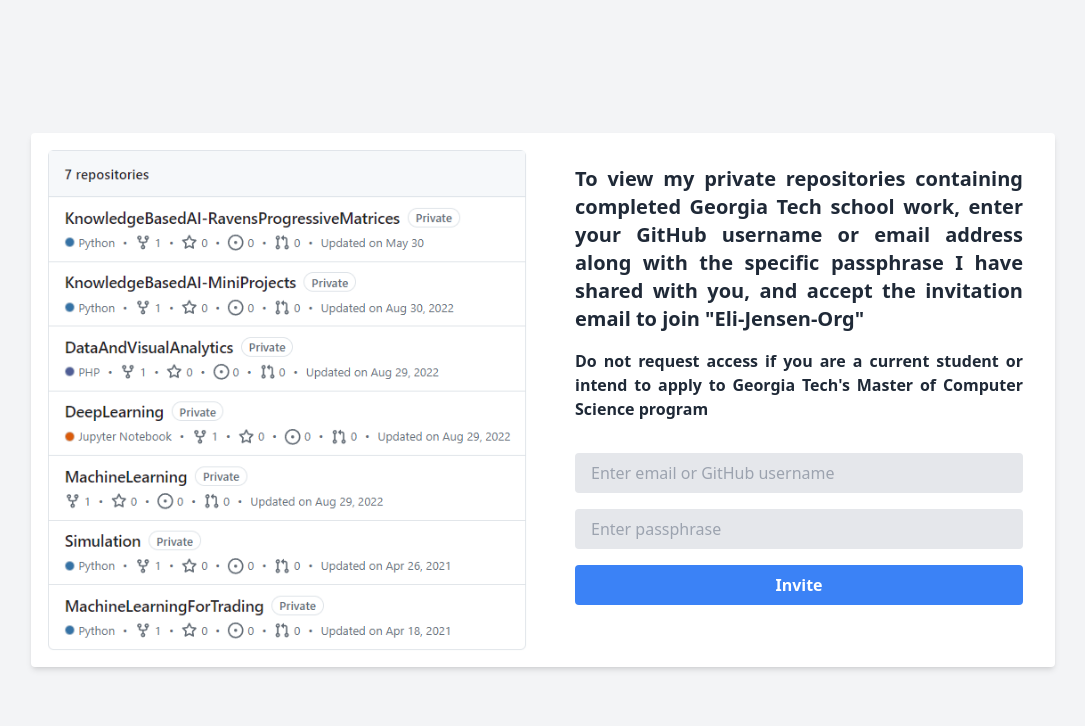
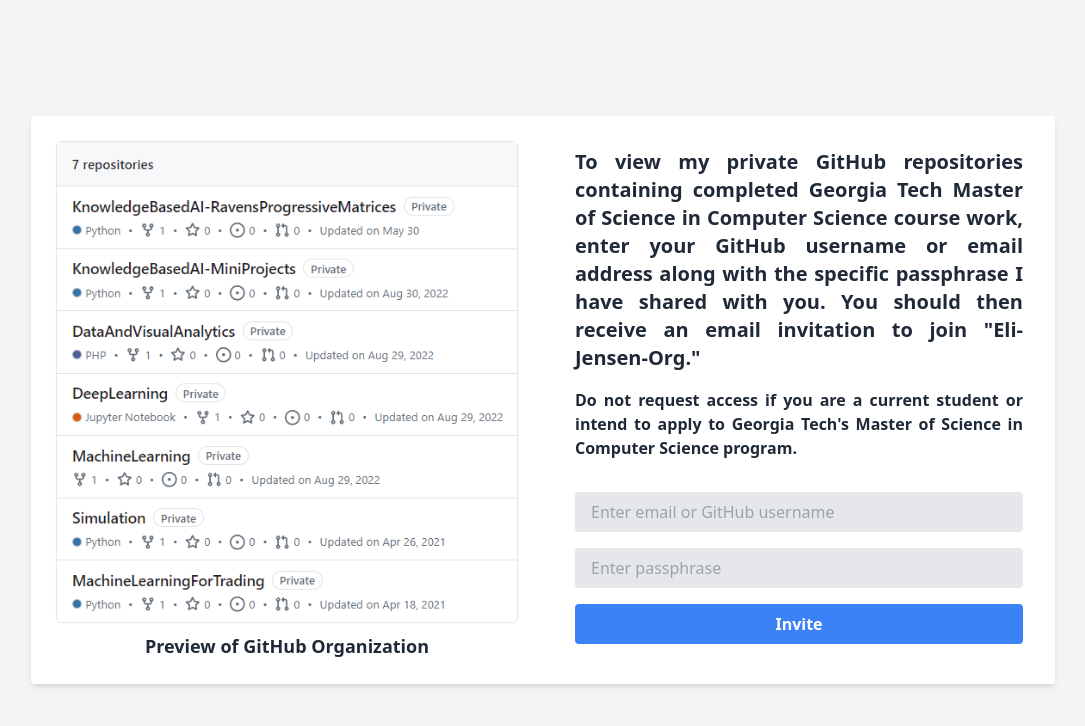
Before and after one commit to Eli-Jensen/add-user-to-github-org, a Next.js app: page /invite in a window 1280 px wide. Shown: the top 726 px of the page, without its empty margins (97-1182 px from the left). Built offline with nearby package versions, Linux system fonts and the light colour scheme.

Commit message:
Formatting

```diff
--- a/app/invite/page.tsx
+++ b/app/invite/page.tsx
@@ -44,21 +44,27 @@
       <div className="flex items-center justify-center flex-1 p-8">
         <div className="flex max-w-5xl bg-white rounded shadow-md">
           {/* Image Container */}
-          <div className="flex-shrink-0 w-1/2 p-4">
+          <div className="relative w-1/2 p-6">
             <img
               src="/static/ga_tech_coursework.png" // Path to the image in the public/static directory
               alt="Description of the image"
               className="w-full h-auto object-cover rounded"
               style={{ maxHeight: '800px' }} // Adjust the height as needed
             />
+            {/* Caption Below the Image */}
+            <div className="text-center mt-2">
+              <h3 className="text-lg font-semibold text-gray-800">
+                Preview of GitHub Organization
+              </h3>
+            </div>
           </div>
           {/* Form Container */}
           <div className="flex-1 p-8">
             <h2 className="text-xl text-justify font-semibold text-gray-800 mb-4">
-              To view my private repositories containing completed Georgia Tech school work, enter your GitHub username or email address along with the specific passphrase I have shared with you, and accept the invitation email to join "Eli-Jensen-Org"
+              To view my private GitHub repositories containing completed Georgia Tech Master of Science in Computer Science course work, enter your GitHub username or email address along with the specific passphrase I have shared with you. You should then receive an email invitation to join "Eli-Jensen-Org."
             </h2>
             <h2 className="text-base text-justify font-semibold text-gray-800 mb-8">
-              Do not request access if you are a current student or intend to apply to Georgia Tech's Master of Computer Science program
+              Do not request access if you are a current student or intend to apply to Georgia Tech's Master of Science in Computer Science program.
             </h2>
             <form onSubmit={handleSubmit} className="space-y-4">
               <input
```
